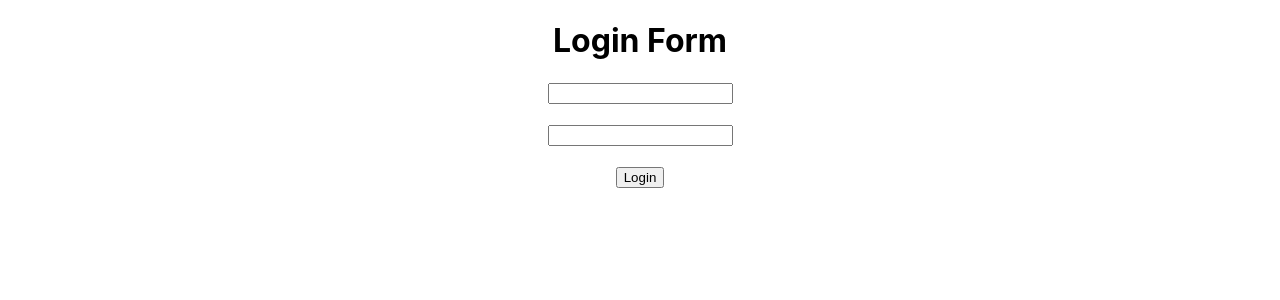
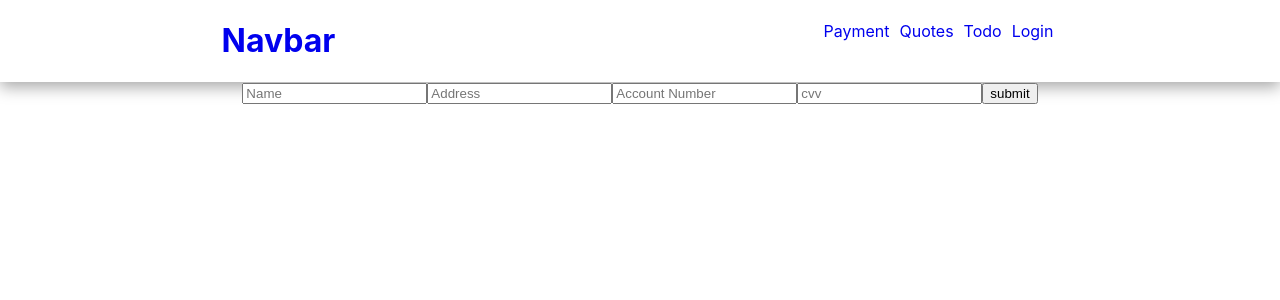
Before and after one commit to Sameerpadhy50/Git-Repo, a React (Create React App) app in the folder React_recap/react_revision/: page /payment in a window 1280 px wide. Shown: the top 300 px of the page. Built offline with nearby package versions, Linux system fonts and the light colour scheme.

Commit message:
Context Api and react-router-dom added

```diff
--- a/React_recap/react_revision/package.json
+++ b/React_recap/react_revision/package.json
@@ -9,6 +9,7 @@
     "axios": "^1.4.0",
     "react": "^18.2.0",
     "react-dom": "^18.2.0",
+    "react-router-dom": "^6.15.0",
     "react-scripts": "5.0.1",
     "web-vitals": "^2.1.4"
   },
--- a/React_recap/react_revision/src/App.js
+++ b/React_recap/react_revision/src/App.js
@@ -4,14 +4,15 @@ import { Counter } from './Components/Counter';
 import { TodoApp } from './Day-2/TodoApp';
 import { QuotesApp } from './Day-2/QuotesApp';
 import { Login } from './Day-2/Login';
+import { Payment } from './Day-2/Payment';
+import { AllRoutes } from './Routes/AllRoutes';
+import { Navbar } from './Day-2/Navbar';
 
 function App() {
   return (
     <div className="App">
-      {/* <TodoApp/> */}
-      {/* <TodoApp/> */}
-      {/* <QuotesApp/> */}
-      <Login/>
+      <Navbar/>
+      <AllRoutes/>
     </div>
   );
 }
--- /dev/null
+++ b/React_recap/react_revision/src/Context/AppContextProvider.jsx
@@ -0,0 +1,21 @@
+import React, { createContext, useState } from "react";
+export const AppContext = createContext();
+
+export const AppContextProvider = ({ children }) => {
+  const [auth, setAuth] = useState(false);
+  const [token, setToken] = useState("");
+  const login = (token) => {
+    setAuth(true);
+    setToken(token);
+  };
+  const logout = () => {
+    setAuth(false);
+    setToken("");
+  };
+
+  return (
+    <AppContext.Provider value={{ auth, token, login, logout }}>
+      {children}
+    </AppContext.Provider>
+  );
+};
--- /dev/null
+++ b/React_recap/react_revision/src/Day-2/HomePage.jsx
@@ -0,0 +1,7 @@
+import React from 'react'
+
+export const HomePage = () => {
+  return (
+    <div>HomePage</div>
+  )
+}
--- a/React_recap/react_revision/src/Day-2/Login.jsx
+++ b/React_recap/react_revision/src/Day-2/Login.jsx
@@ -1,11 +1,12 @@
 import axios from "axios";
-import React, { useState } from "react";
+import React, { useContext, useState } from "react";
+import { AppContext } from "../Context/AppContextProvider";
 
 export const Login = () => {
+  const { auth, token, login, logout } = useContext(AppContext);
   const [email, setEmail] = useState("");
   const [password, setPass] = useState("");
-  const [auth, setAuth] = useState(false);
-  const [token, setToken] = useState("");
+
   const handleLogin = () => {
     if (!email || !password) {
       alert("Please Provide Both the Credential");
@@ -17,25 +18,19 @@ export const Login = () => {
     };
     axios
       .post("https://reqres.in/api/login", payload)
-      .then(
-        (res) => (
-          alert("login Done"),
-          setAuth(true),
-          console.log(res.data.token),
-          setToken(res.data.token)
-        )
-      )
+      .then((res) => (alert("login Done"), login(res.data.token)))
       .catch((err) => console.log(err));
   };
-  const handleLogout=()=>{
-    setAuth(false)
-    setToken("")
-  }
+  const handleLogout = () => {
+    logout();
+  };
   if (auth) {
-    return(<div>
+    return (
+      <div>
         <h1>The Token is-{token}</h1>
         <button onClick={handleLogout}>Logout</button>
-    </div>)
+      </div>
+    );
   }
   return (
     <div style={{ textAlign: "center", alignItems: "center" }}>
--- /dev/null
+++ b/React_recap/react_revision/src/Day-2/Navbar.jsx
@@ -0,0 +1,24 @@
+import React from 'react'
+import style from "../styles/navbar.module.css"
+import { Link } from 'react-router-dom'
+export const Navbar = () => {
+  return (
+    <div id={style.navbar}>
+        <div>
+            <Link to="/"><h1>Navbar</h1></Link>
+
+        </div>
+        <div id={style.second} >
+            <ul>
+            <Link to="/payment"><li>Payment</li></Link>
+            <Link to="/quotes"><li>Quotes</li></Link>
+            <Link to="/todo"><li>Todo</li></Link>
+            <Link to="/login"><li>Login</li></Link>
+
+
+
+            </ul>
+        </div>
+    </div>
+  )
+}
--- /dev/null
+++ b/React_recap/react_revision/src/Day-2/Payment.jsx
@@ -0,0 +1,34 @@
+import React, { useState } from "react";
+const data={
+    name:"",
+    address:"",
+    accountNo:"",
+    cvvNo:""
+
+}
+
+export const Payment = () => {
+    const [formData,setFormdata]=useState(data)
+
+    const handleChange=(event)=>{
+       const {value,name}=event.target
+       setFormdata({...formData,[name]:value})
+
+    }
+    const handleSubmit=(e)=>{
+        e.preventDefault()
+        console.log(formData)
+
+    }
+  return (
+    <div>
+      <form action="" onSubmit={handleSubmit}>
+        <input type="text"  name="name" placeholder="Name"  value={formData.name} onChange={handleChange}/>
+        <input type="text"  name="address" placeholder="Address" value={formData.address} onChange={handleChange}/>
+        <input type="text"  name="accountNo" placeholder="Account Number" value={formData.accountNo} onChange={handleChange}/>
+        <input type="text"  name="cvvNo" placeholder="cvv"  value={formData.cvvNo} onChange={handleChange}/>
+        <input type="submit" value="submit"/>
+      </form>
+    </div>
+  );
+};
--- /dev/null
+++ b/React_recap/react_revision/src/Routes/AllRoutes.jsx
@@ -0,0 +1,18 @@
+import { Routes, Route } from "react-router-dom";
+import { HomePage } from "../Day-2/HomePage";
+import { Login } from "../Day-2/Login";
+import { TodoApp } from "../Day-2/TodoApp";
+import { QuotesApp } from "../Day-2/QuotesApp";
+import { Payment } from "../Day-2/Payment";
+
+ export const AllRoutes = () => {
+  return (
+    <Routes>
+      <Route path="/" element={<HomePage />} />
+      <Route path="/login" element={<Login />} />
+      <Route path="/todo" element={<TodoApp />} />
+      <Route path="/quotes" element={<QuotesApp />} />
+      <Route path="/payment" element={<Payment />} />
+    </Routes>
+  );
+};
--- a/React_recap/react_revision/src/index.js
+++ b/React_recap/react_revision/src/index.js
@@ -1,13 +1,19 @@
-import React from 'react';
-import ReactDOM from 'react-dom/client';
-import './index.css';
-import App from './App';
-import reportWebVitals from './reportWebVitals';
+import React from "react";
+import ReactDOM from "react-dom/client";
+import "./index.css";
+import App from "./App";
+import reportWebVitals from "./reportWebVitals";
+import { AppContextProvider } from "./Context/AppContextProvider";
+import { BrowserRouter } from "react-router-dom";
 
-const root = ReactDOM.createRoot(document.getElementById('root'));
+const root = ReactDOM.createRoot(document.getElementById("root"));
 root.render(
   <React.StrictMode>
-    <App />
+    <AppContextProvider>
+      <BrowserRouter>
+      <App />
+      </BrowserRouter>
+    </AppContextProvider>
   </React.StrictMode>
 );
 
--- /dev/null
+++ b/React_recap/react_revision/src/styles/navbar.module.css
@@ -0,0 +1,29 @@
+#navbar{
+    display: flex;
+
+    justify-content: space-around;
+    box-shadow: rgba(0, 0, 0, 0.35) 0px 5px 15px;
+
+
+
+}
+#navbar ul{
+    display: flex;
+
+}
+
+li{
+    list-style: none;
+    padding: 5px;
+
+
+
+}
+a {
+    text-decoration: none;
+}
+a:hover{
+    font-size: large;
+    cursor:pointer;
+    color: brown;
+}
```
Also changed, not shown: 1 other file (tests, documents, lock files or other folders).
